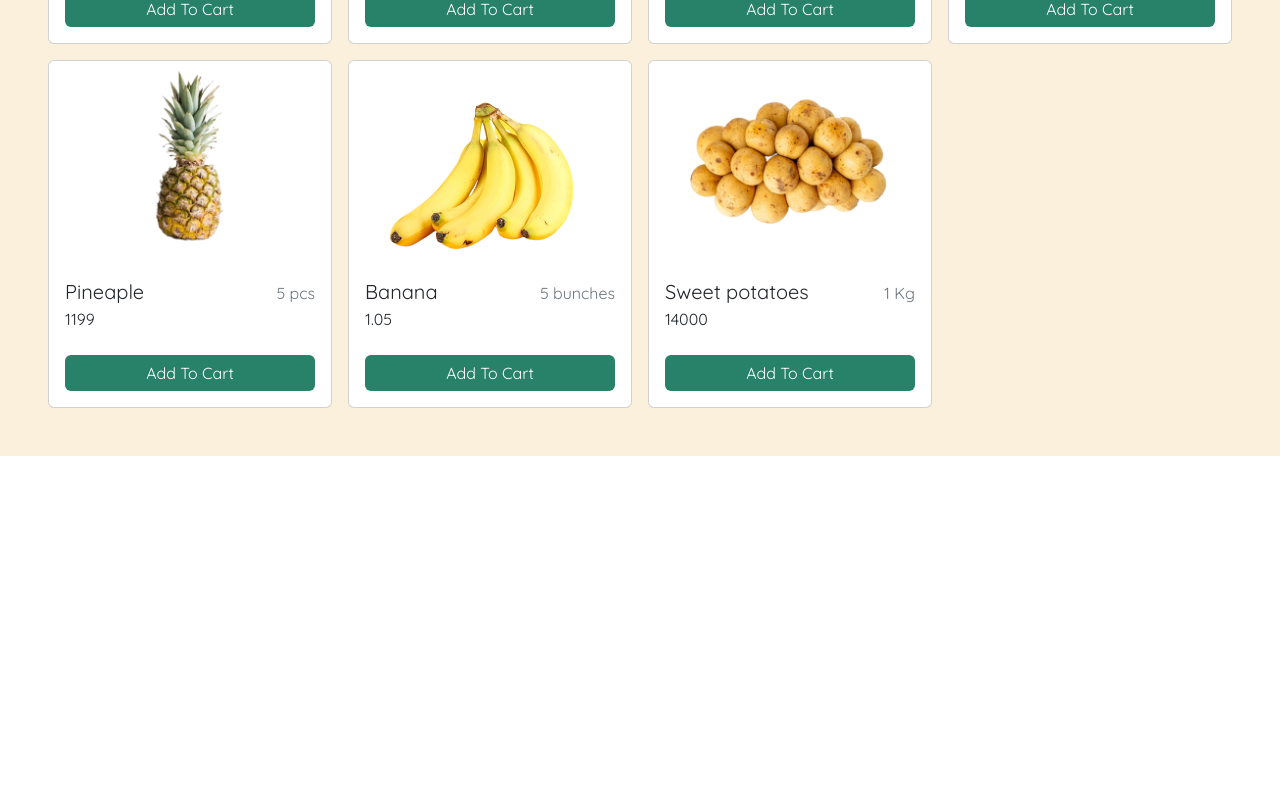
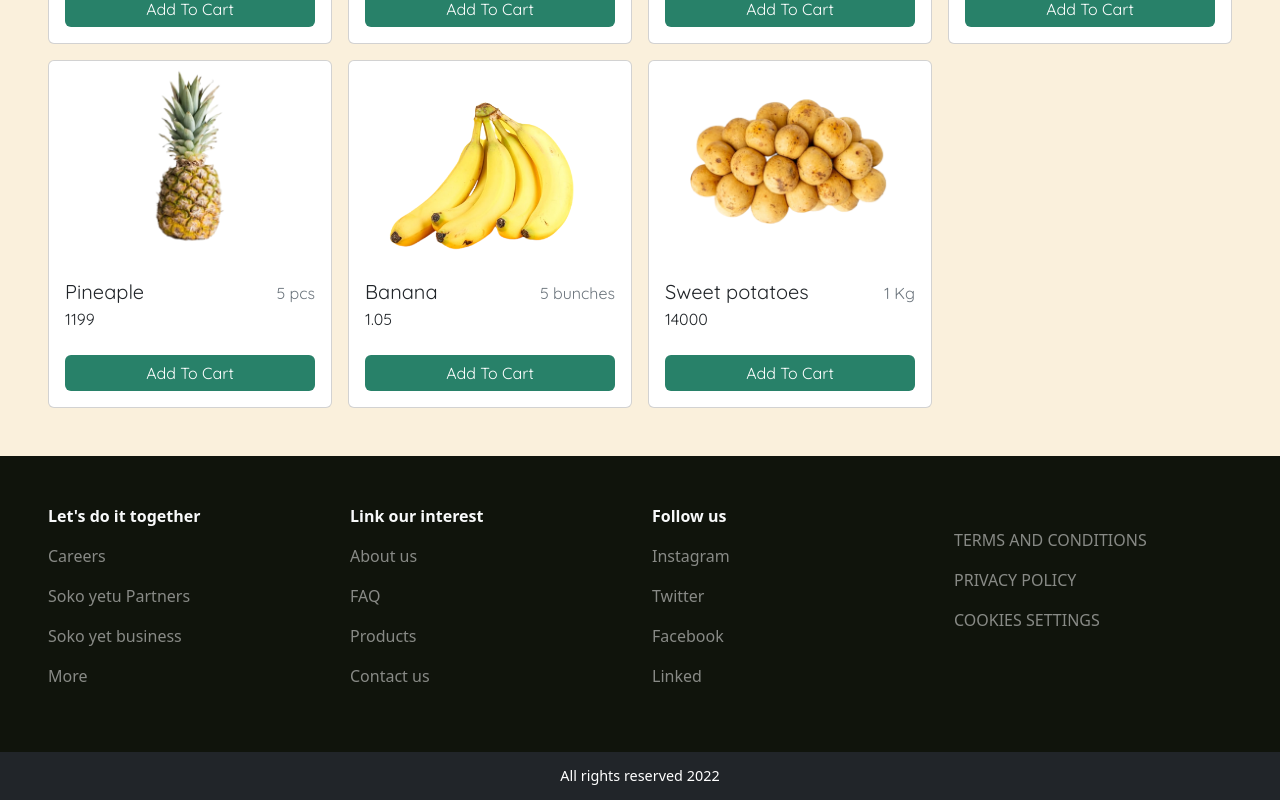
Before and after one commit to blakbox23/Sokoni, a React (Vite) app: page /market in a window 1280 px wide. Shown: the part 576-1376 px from the top of the page. Before the commit the page ends 1032 px from the top, so only its background shows below. Built offline with nearby package versions, Linux system fonts and the light colour scheme; the HTML template or start-up script is replaced by a standard one.

Commit message:
Add footer to the market

```diff
--- a/src/pages/Market.tsx
+++ b/src/pages/Market.tsx
@@ -2,9 +2,11 @@ import { Col, Row } from "react-bootstrap";
 import { StoreItem } from "../components/StoreItem";
 import storeItems from "../data/items.json";
 import { colors } from "../constants/colors";
+import { Footer } from "../components/Footer";
 
 export function Market() {
   return (
+    <>
     <div
       style={{
         backgroundColor: colors.PRIMARY,
@@ -33,5 +35,7 @@ export function Market() {
         ))}
       </Row>
     </div>
+      <Footer />
+      </>
   );
 }
```
